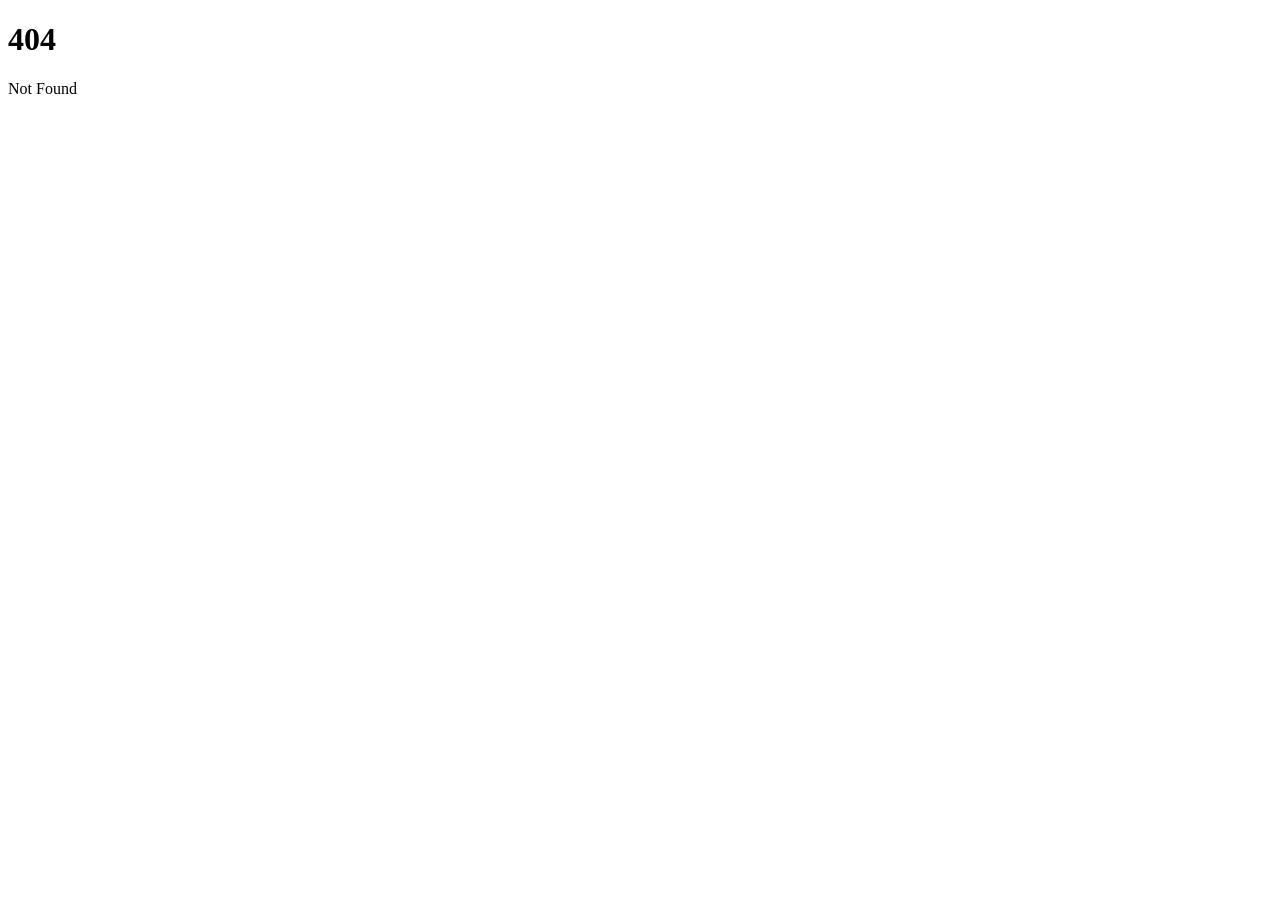
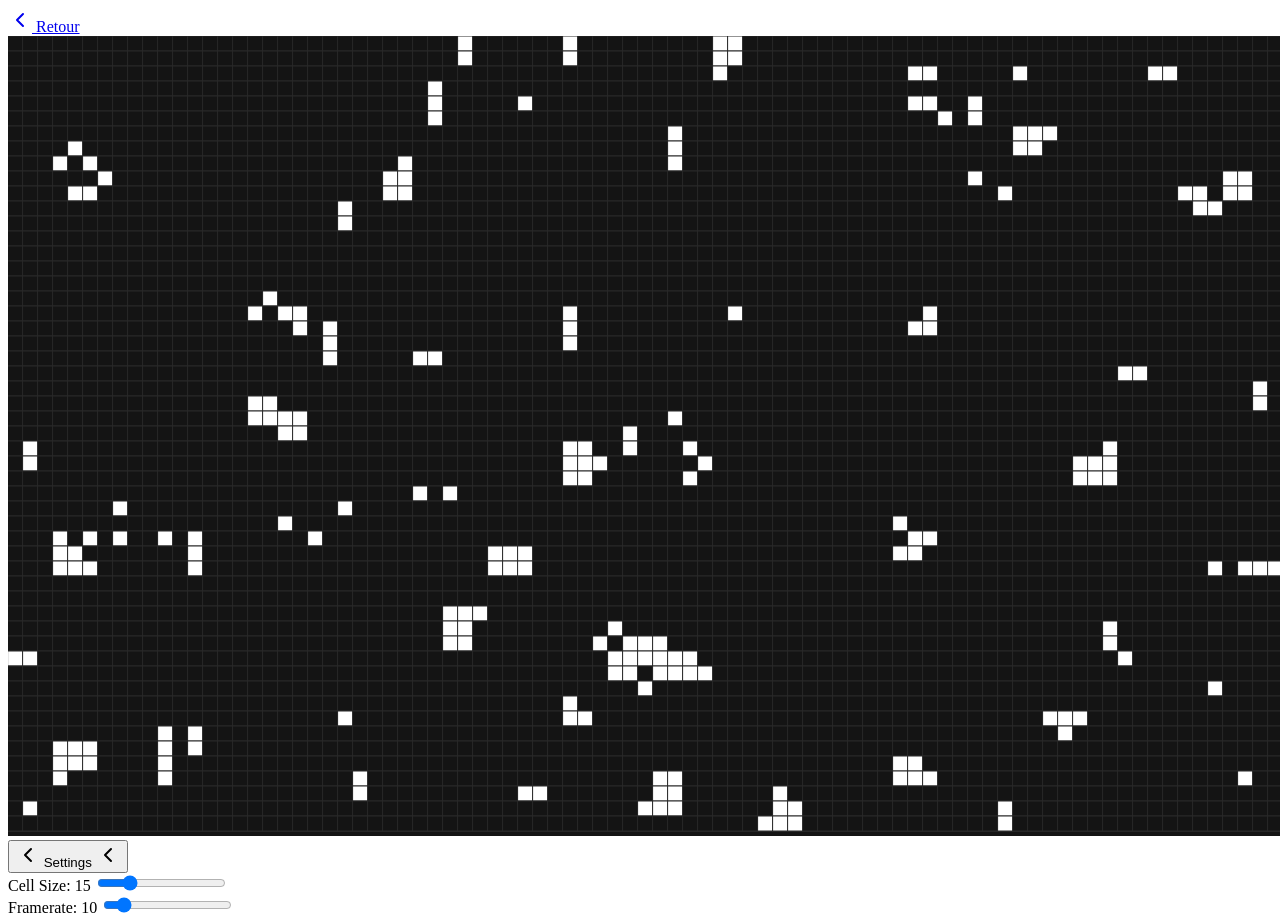
Before and after one commit to Logan2234/PixelAlchemy, a SvelteKit app: page /simulation/game-of-life in a window 1280 px wide. Before the commit this address had no page. Shown: the top 917 px of the page. Before the commit the page ends 800 px from the top, so only its background shows below. Built offline with nearby package versions, Linux system fonts and the light colour scheme.

Commit message:
Add shortcuts functionality and implement Game of Life simulation with adjustable parameters

```diff
--- a/src/lib/components/canvas.svelte
+++ b/src/lib/components/canvas.svelte
@@ -1,10 +1,16 @@
 <script lang="ts">
+  import type { IShortcut } from '$lib/types/shortcuts';
   import p5 from 'p5';
   import { onDestroy, onMount } from 'svelte';
   import { innerHeight, innerWidth } from 'svelte/reactivity/window';
   import Options from './options.svelte';
+  import ShortcutsInfo from './shortcutsInfo.svelte';
 
-  const { options, sketch }: { options?: () => any; sketch: (p: p5) => any } = $props();
+  const {
+    options,
+    sketch,
+    shortcuts
+  }: { options?: () => any; sketch: (p: p5) => any; shortcuts?: IShortcut[] } = $props();
 
   let sketchInstance: p5;
 
@@ -24,3 +30,4 @@
 <div id="p5-container" class="h-full w-full overflow-hidden"></div>
 
 <Options {options} />
+<ShortcutsInfo {shortcuts} />
--- /dev/null
+++ b/src/lib/components/shortcutsInfo.svelte
@@ -0,0 +1,47 @@
+<script lang="ts">
+  import type { IShortcut } from '$lib/types/shortcuts';
+  import { fade } from 'svelte/transition';
+
+  const { shortcuts } = $props<{ shortcuts?: IShortcut[] }>();
+
+  let showShortcuts = $state(false);
+
+  const keyMapping = { ' ': 'Space' } as Record<string, string>;
+</script>
+
+{#if shortcuts?.length}
+  <button
+    class="fixed top-6 right-6 h-8 w-8 cursor-pointer rounded-md border border-gray-400 bg-black/40 transition duration-200 hover:bg-black/80"
+    onclick={() => (showShortcuts = !showShortcuts)}>
+    ?
+  </button>
+{/if}
+
+{#if showShortcuts}
+  <div class="fixed top-0 left-0 flex h-full w-full items-center justify-center backdrop-blur-sm">
+    <div
+      transition:fade={{ duration: 250 }}
+      class="absolute w-sm rounded-2xl bg-black/90 p-6 shadow-md">
+      <h3 class="mb-4 text-center text-xl font-bold">Shortcuts</h3>
+      <ul>
+        {#each shortcuts as shortcut}
+          <li class="mb-2">
+            <code class="rounded-md border border-gray-600 p-1 font-mono"
+              >{keyMapping[shortcut.key] || shortcut.key.toUpperCase()}</code>
+            : {shortcut.description}
+          </li>
+        {/each}
+      </ul>
+    </div>
+    <div class="absolute bottom-4 w-full text-center text-sm italic">
+      Press <code class="not-italic">Escape</code> to close
+    </div>
+  </div>
+{/if}
+
+<svelte:window
+  onkeydown={(e) => {
+    if (e.key === 'Escape') {
+      showShortcuts = false;
+    }
+  }} />
--- /dev/null
+++ b/src/lib/types/shortcuts.ts
@@ -0,0 +1,7 @@
+import type p5 from 'p5';
+
+export interface IShortcut {
+  key: string;
+  description: string;
+  action: (p5: p5) => void;
+}
--- a/src/routes/+page.svelte
+++ b/src/routes/+page.svelte
@@ -7,4 +7,7 @@
   <li>
     <a href="/simulation/falling-sand" class="text-blue-500 hover:underline">Falling Sand</a>
   </li>
+  <li>
+    <a href="/simulation/game-of-life" class="text-blue-500 hover:underline">Game of Life</a>
+  </li>
 </ul>
--- /dev/null
+++ b/src/routes/simulation/game-of-life/+page.svelte
@@ -0,0 +1,187 @@
+<script lang="ts">
+  import Canvas from '$lib/components/canvas.svelte';
+  import type { IShortcut } from '$lib/types/shortcuts';
+  import p5 from 'p5';
+  import { innerHeight, innerWidth } from 'svelte/reactivity/window';
+
+  let mouseHoversCanvas = false;
+  let p5Canvas: p5 | null = null;
+
+  const xSize = $derived(innerWidth.current!);
+  const ySize = $derived(innerHeight.current!);
+
+  let cellSize = $state(15);
+  let frameRate = $state(10);
+  let spawnProbability = $state(0.1);
+  let play = $state(false);
+
+  let cols = $derived(Math.floor(xSize / cellSize));
+  let rows = $derived(Math.floor(ySize / cellSize));
+  let grid: number[][] = [];
+  let nextGrid: number[][] = [];
+
+  const shortcuts: IShortcut[] = [
+    {
+      key: ' ',
+      description: 'Toggle Play/Pause',
+      action: (_) => {
+        play = !play;
+      }
+    },
+    {
+      key: 'r',
+      description: 'Reset Grid',
+      action: (p5) => {
+        p5.background(20);
+        grid = buildNewGrid(true);
+        nextGrid = buildNewGrid();
+        moveCells();
+      }
+    },
+    {
+      key: '+',
+      description: 'Increase Cell Size',
+      action: (p5) => {
+        p5.background(20);
+        cellSize = Math.min(cellSize + 1, 50);
+      }
+    },
+    {
+      key: '-',
+      description: 'Decrease Cell Size',
+      action: (p5) => {
+        p5.background(20);
+        cellSize = Math.max(cellSize - 1, 5);
+      }
+    }
+  ];
+
+  const buildNewGrid = (withRandomValues: boolean = false) =>
+    Array.from({ length: rows }, () =>
+      Array(cols)
+        .fill(0)
+        .map(() => (withRandomValues ? (Math.random() <= spawnProbability ? 1 : 0) : 0))
+    );
+
+  $effect(() => {
+    if (cellSize) {
+      p5Canvas?.background(20);
+      grid = buildNewGrid(true);
+      nextGrid = buildNewGrid();
+      moveCells();
+    }
+  });
+
+  const countSurroundingLivingCells = (i: number, j: number): number => {
+    let count = 0;
+    for (let x = -1; x <= 1; x++) {
+      for (let y = -1; y <= 1; y++) {
+        if (x === 0 && y === 0) continue;
+        const ni = i + x;
+        const nj = j + y;
+        if (ni >= 0 && ni < rows && nj >= 0 && nj < cols && grid[ni][nj] === 1) {
+          count++;
+        }
+      }
+    }
+
+    return count;
+  };
+
+  const moveCells = () => {
+    for (let i = 0; i < rows; i++) {
+      for (let j = 0; j < cols; j++) {
+        const state = grid[i][j];
+        const surroundingLivingCells = countSurroundingLivingCells(i, j);
+        if (state === 0 && surroundingLivingCells === 3) {
+          nextGrid[i][j] = 1;
+        } else if (state === 1 && surroundingLivingCells >= 2 && surroundingLivingCells <= 3) {
+          nextGrid[i][j] = 1;
+        }
+      }
+    }
+
+    grid = nextGrid;
+    nextGrid = buildNewGrid();
+  };
+
+  const sketch = (p: p5) => {
+    p.setup = () => {
+      p5Canvas = p;
+
+      const canvas = p.createCanvas(xSize, ySize);
+      canvas.mouseOver(() => {
+        mouseHoversCanvas = true;
+      });
+
+      canvas.mouseOut(() => {
+        mouseHoversCanvas = false;
+      });
+
+      p.mouseClicked = (_: MouseEvent) => {
+        if (mouseHoversCanvas) {
+          const x = Math.floor(p.mouseX / cellSize);
+          const y = Math.floor(p.mouseY / cellSize);
+          if (x >= 0 && x < cols && y >= 0 && y < rows) {
+            grid[y][x] = (grid[y][x] + 1) % 2;
+          }
+        }
+      };
+
+      p.keyPressed = (event: KeyboardEvent) => {
+        const shortcut = shortcuts.find((s) => s.key === event.key);
+        if (shortcut) {
+          event.preventDefault();
+          shortcut.action(p);
+        }
+      };
+
+      p.noSmooth();
+      p.background(20);
+    };
+
+    p.draw = () => {
+      p.frameRate(frameRate);
+
+      if (play) {
+        moveCells();
+      }
+
+      p.fill(0);
+      p.stroke(40);
+
+      for (let i = 0; i < rows; i++) {
+        const y = i * cellSize;
+        for (let j = 0; j < cols; j++) {
+          p.fill(grid[i][j] ? 255 : 20);
+          p.square(j * cellSize, y, cellSize);
+        }
+      }
+    };
+  };
+</script>
+
+<Canvas {sketch} {shortcuts}>
+  {#snippet options()}
+    <div class="flex flex-col gap-1">
+      <label for="cellSize" class="text-center text-sm">Cell Size: {cellSize}</label>
+      <input type="range" id="cellSize" min="5" max="50" bind:value={cellSize} class="slider" />
+    </div>
+    <div class="flex flex-col gap-1">
+      <label for="frameRate" class="text-center text-sm">Framerate: {frameRate}</label>
+      <input type="range" id="frameRate" min="5" max="50" bind:value={frameRate} class="slider" />
+    </div>
+    <div class="flex flex-col gap-1">
+      <label for="spawnProbability" class="text-center text-sm"
+        >Spawn Probability: {spawnProbability}</label>
+      <input
+        type="range"
+        id="spawnProbability"
+        min="0.05"
+        max="0.5"
+        step="0.01"
+        bind:value={spawnProbability}
+        class="slider" />
+    </div>
+  {/snippet}
+</Canvas>
```
Also changed, not shown: src/routes/simulation/falling-sand/+page.svelte (+54 -3 lines).
